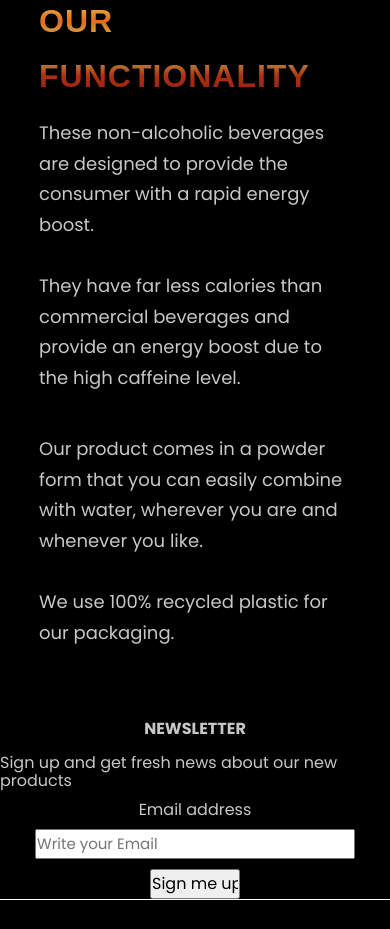
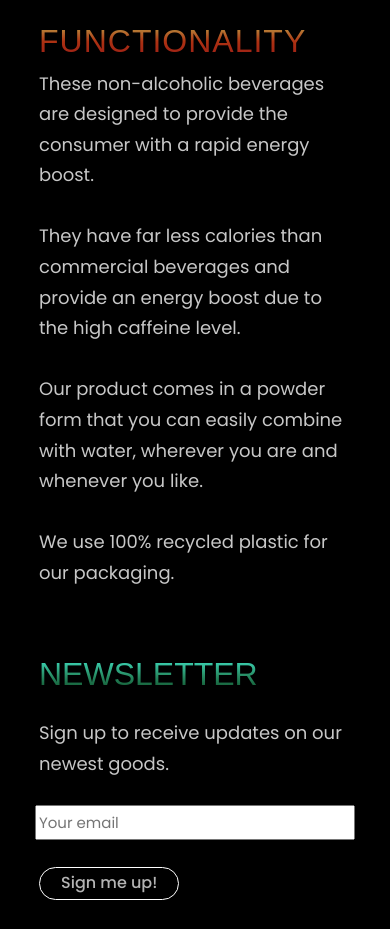
Before and after one commit to Grumling/pow, a plain HTML site: page index.html in a window 390 px wide. Shown: the part 1071-2000 px from the top of the page. Drawn offline with Linux system fonts and the light colour scheme; a web font is replaced by a local one.

Commit message:
Newsletter

```diff
--- a/css/footer.css
+++ b/css/footer.css
@@ -2,7 +2,7 @@
 
 footer {
 	padding: 3vh 0;
-	border-top: 1px solid white;
+	border-top: 1px solid rgb(177, 177, 177);
 	width: 100%;
 	height: auto;
 	font-family: 'Poppins', sans-serif;
--- a/css/functionality.css
+++ b/css/functionality.css
@@ -2,7 +2,7 @@
 
 .functionality {
 	width: 100%;
-	padding-bottom: 5vh;
+	padding-bottom: 3vh;
 }
 
 .functionality-container {
@@ -13,7 +13,7 @@
 	line-height: 1.7;
 }
 
-.functionality-container h2 {
+.functionality-container h1 {
 	font-family: 'Bungee Inline', sans-serif;
 	font-size: 2rem;
 	text-transform: uppercase;
@@ -37,6 +37,7 @@
 	}
 
 	.functionality-container {
+		margin-top: 5vh;
 		width: 80%;
 		font-size: 20px;
 		line-height: 1;
@@ -45,7 +46,7 @@
 		text-align: center;
 	}
 
-	.functionality-container h2 {
+	.functionality-container h1 {
 		font-family: 'Bungee Inline', sans-serif;
 		font-size: 50px;
 		padding-bottom: 2vh;
--- a/css/main.css
+++ b/css/main.css
@@ -98,10 +98,9 @@
 /* --- ABOUT --- */
 
 .about-index {
-	margin: 0 auto;
+	margin: 5vh auto;
 	max-width: 40vw;
 	text-align: center;
-	padding-bottom: 5vh;
 }
 
 .about {
@@ -163,6 +162,7 @@
 	.about-index {
 		max-width: 80%;
 		text-align: left;
+		margin-top: 2vh;
 	}
 
 	.about {
--- a/css/news.css
+++ b/css/news.css
@@ -1,61 +1,95 @@
-* {
-	margin: 0;
-
-	padding: 0;
-
-	box-sizing: border-box;
+.newsletter {
+	margin-top: 10vh;
+	padding-bottom: 10vh;
 }
 
 .fcontainer {
-	max-width: 100%;
-}
-
-.mform {
+	width: 100%;
 	flex-direction: column;
-
 	display: flex;
-
 	justify-content: center;
-
 	align-items: center;
 }
 
 .finp {
 	margin-bottom: 10px;
-
 	width: 320px;
-
-	height: 30px;
-
-	font-family: 'Poppins', sans-serif;
-
+	height: 35px;
+	padding-left: 0.5vw;
 	font-size: 15px;
 }
 
-.fbtn {
-	width: 90px;
-
-	height: 30px;
+.btn-container {
+	display: flex;
+	width: 100%;
+	padding-top: 2vh;
+	justify-content: center;
 }
 
-h2 {
-	margin: 20px 0 15px 0;
-
-	text-transform: uppercase;
-
-	font-family: 'Poppins', sans-serif;
-
-	font-weight: bold;
+.fbtn {
+	border-radius: 20px;
+	background: transparent;
+	color: rgb(180, 180, 180);
+	width: 8%;
+	height: auto;
+	padding: 0.8vh 0;
+	font-weight: 500;
+	border: 1px solid white;
 }
 
-h3 {
-	margin-bottom: 10px;
-
-	font-family: 'Poppins', sans-serif;
+.fbtn:hover {
+	background-color: #29926a;
+	color: black;
+	border: black 1px solid;
+	transform: scale(1.05);
+	transition: 0.2s ease-out;
 }
 
-p {
-	margin-bottom: 10px;
+.fbtn:active {
+	background-color: #0c461f;
+}
 
-	font-family: 'Poppins', sans-serif;
+form h2 {
+	font-size: 50px;
+	font-family: 'Bungee Inline', sans-serif;
+	background: -webkit-linear-gradient(#43ecd0, #29926a, #0c461f);
+	-webkit-background-clip: text;
+	-webkit-text-fill-color: transparent;
 }
+
+form p {
+	font-size: 20px;
+	padding: 3vh 0;
+}
+
+@media (min-width: 370px) and (max-width: 400px) {
+	.newsletter {
+		width: 100%;
+		margin-top: 5vh;
+	}
+
+	form {
+		width: 100%;
+	}
+
+	form h2 {
+		align-self: flex-start;
+		font-size: 32px;
+		padding: 0 10vw;
+	}
+
+	.fp {
+		line-height: 1.7;
+		width: 80%;
+		font-size: 18px;
+	}
+
+	.fbtn {
+		width: 40%;
+	}
+
+	.btn-container {
+		justify-content: flex-start;
+		padding-left: 10vw;
+	}
+}
--- a/css/normalize.css
+++ b/css/normalize.css
@@ -58,11 +58,6 @@ h6 {
 	margin: 0;
 	font-size: inherit;
 	font-weight: inherit;
-}
-
-h1 {
-	font-size: 2em;
-	margin: 0.67em 0;
 }
 
 p {
--- a/index.html
+++ b/index.html
@@ -4,14 +4,15 @@
 		<meta charset="UTF-8" />
 		<meta http-equiv="X-UA-Compatible" content="IE=edge" />
 		<meta name="viewport" content="width=device-width, initial-scale=1.0" />
+		<link rel="icon" href="img/favicon-16x16.png">
 		<link rel="stylesheet" href="css/style.css" />
 		<link rel="stylesheet" href="css/normalize.css" />
 		<link rel="stylesheet" href="css/main.css" />
 		<link rel="stylesheet" href="css/functionality.css" />
 		<link rel="stylesheet" href="css/nav.css" />
 		<link rel="stylesheet" href="css/footer.css" />
-		<link rel="stylesheet" href="css/gallery.css">
-		<link rel="stylesheet" href="css/news.css">
+		<link rel="stylesheet" href="css/gallery.css" />
+		<link rel="stylesheet" href="css/news.css" />
 		<script src="./js/index.js" defer></script>
 		<script src="/js/gallery.js" defer></script>
 		<!-- Linked fontawesome -->
@@ -26,7 +27,6 @@
 		<title>POW!</title>
 	</head>
 	<body>
-
 		<!------------------ BIGGER SCREENS ----------------->
 		<header class="bigger-header">
 			<nav>
@@ -36,11 +36,13 @@
 						<a class="nav-link" href="#products">PRODUCTS</a>
 						<div class="logo-container">
 							<div class="logo">
-								<img
+								<a href="index.html">
+									<img
 									class="logo-image"
 									src="./img/pow-logo.png"
 									alt="logo image"
 								/>
+							</a>
 							</div>
 						</div>
 						<a class="nav-link" href="#functionality">OUR FUNCTIONALITY</a>
@@ -71,7 +73,6 @@
 
 		<!--------------------- MAIN STARTS -------------->
 		<main>
-
 			<!--------------------- HERO --------------------->
 			<section id="top" class="hero-index">
 				<div class="hero-container">
@@ -114,7 +115,7 @@
 			<!----------------------- FUNCTIONALITY AND NEWSLETTER HERE----------------------->
 			<section id="functionality" class="functionality">
 				<div class="functionality-container">
-					<h2>Our functionality</h2>
+					<h1>Our functionality</h1>
 					<p>
 						These non-alcoholic beverages are designed to provide the consumer
 						with a rapid energy boost. <br />
@@ -133,24 +134,27 @@
 					</p>
 				</div>
 			</section>
+
+			<!------------------- NEWSLETTER  ---------------->
 			<section id="newsletter" class="newsletter">
 				<form action="#">
+					<div class="fcontainer">
+						<h2>NEWSLETTER</h1>
 
-                    <div class="fcontainer">
+						<p class="fp">Sign up to receive updates on our newest goods.</p>
 
-                    <div class="mform">
-
-                    <div class="h2"><h2>NEWSLETTER</h2></div>
-
-                    <h3 class="fh3">Sign up and get fresh news about our new products</h3>
-
-                    <p>Email address</p>
-
-                    <input class="finp" type="email" class="mform" placeholder="Write your Email" required>
-
-                    <input class="fbtn" type="submit" value="Sign me up!">
-
-                </form>
+						<input
+							class="finp"
+							type="email"
+							class="mform"
+							placeholder="Your email"
+							required
+						/>
+							<div class="btn-container">
+							 	<input class="fbtn" type="submit" value="Sign me up!" />
+						  </div>
+					</div>
+				</form>
 			</section>
 		</main>
 
@@ -182,16 +186,12 @@
 
 				<div class="copyright-backtop">
 					<div class="copyright">
-					<p>© 2022 POW/Medieskolerne</p>
-					<p>Tiia Mike Shamil Dmytro</p>
-
+						<p>© 2022 POW/Medieskolerne</p>
+						<p>Tiia Mike Shamil Dmytro</p>
 					</div>
 					<div class="back-top"><a id="button" href="#top"></a></div>
 				</div>
-
 			</div>
-
-
 		</footer>
 	</body>
 </html>
```
Also changed, not shown: img/favicon-16x16.png (added), img/favicon-32x32.png (added).
